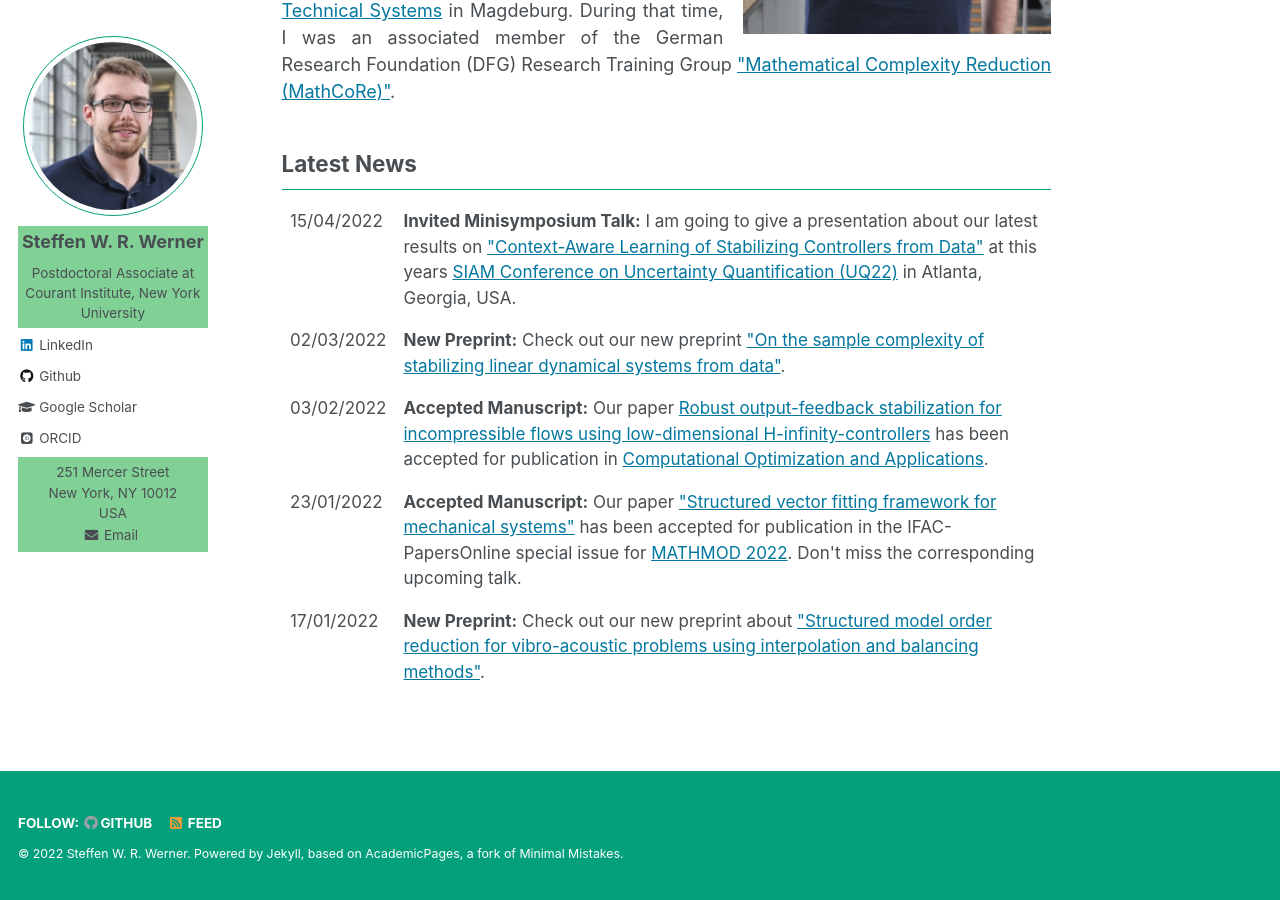
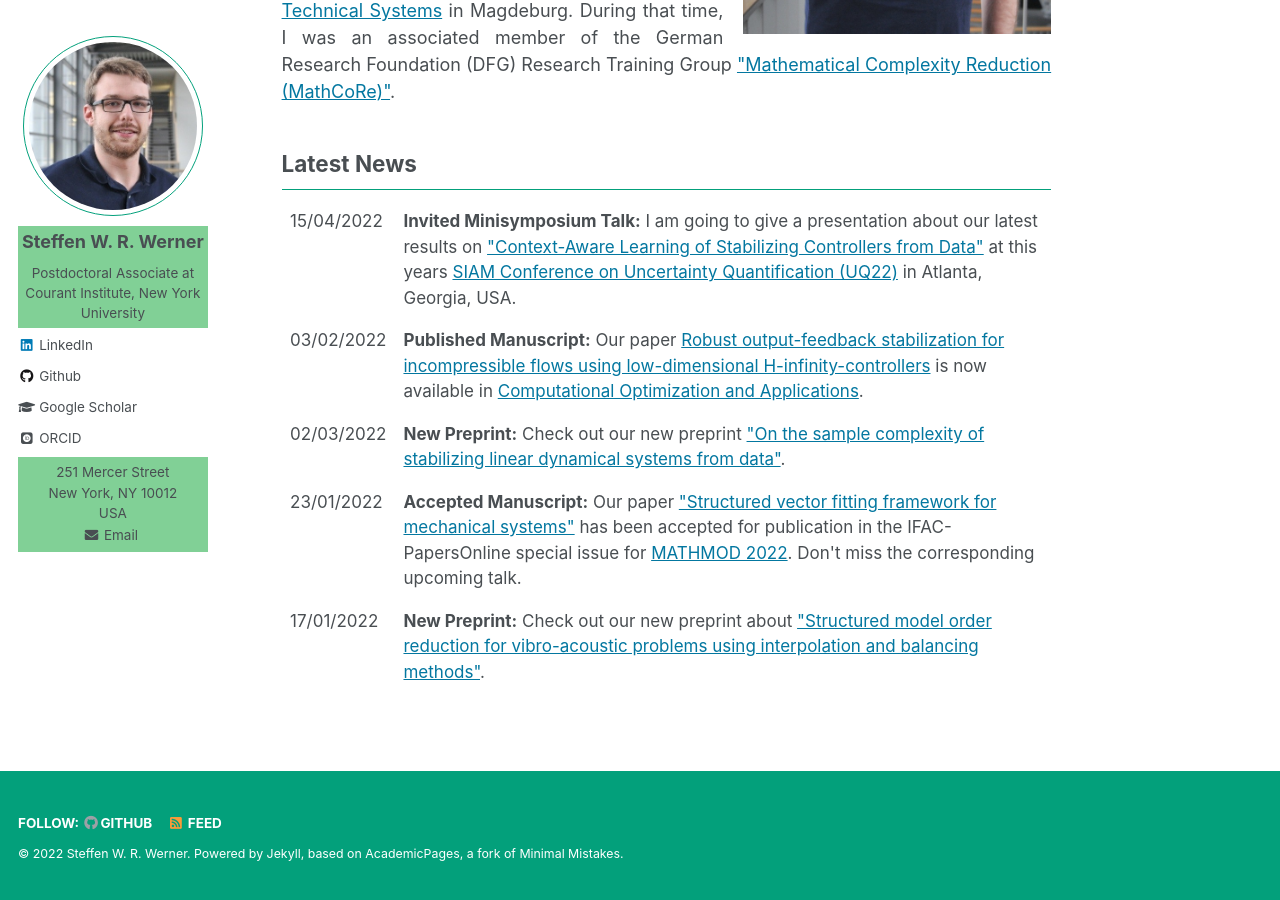
Before and after one commit to ninsteve/ninsteve.github.io, a Jekyll site: the page built from _pages/about.md, in a window 1280 px wide and 900 px high, scrolled down 501 px. Built offline with Jekyll 4.4.1, drawn with Linux system fonts in a browser that asks for light colours; some web fonts are replaced.

Commit message:
Updated news part.

```diff
--- a/_pages/about.md
+++ b/_pages/about.md
@@ -47,25 +47,25 @@ href="https://www.mathcore.ovgu.de/">"Mathematical Complexity Reduction
     </td>
   </tr>
   <tr>
+    <td style="width:8%"> 03/02/2022 </td>
+    <td> <strong>Published Manuscript:</strong>
+      Our paper
+      <a target="blank_"
+      href="https://doi.org/10.1007/s10589-022-00359-x">Robust
+      output-feedback stabilization for incompressible flows using
+      low-dimensional H-infinity-controllers</a>
+      is now available in
+      <a target="blank_" href="https://www.springer.com/journal/10589">Computational
+      Optimization and Applications</a>.
+    </td>
+  </tr>
+  <tr>
     <td style="width:8%"> 02/03/2022 </td>
     <td> <strong>New Preprint:</strong>
       Check out our new preprint
       <a target="blank_" href="https://doi.org/10.48550/arXiv.2203.00474">"On
       the sample complexity of stabilizing linear dynamical systems from
       data"</a>.
-    </td>
-  </tr>
-  <tr>
-    <td style="width:8%"> 03/02/2022 </td>
-    <td> <strong>Accepted Manuscript:</strong>
-      Our paper
-      <a target="blank_"
-      href="https://doi.org/10.48550/arXiv.2111.06516">Robust
-      output-feedback stabilization for incompressible flows using
-      low-dimensional H-infinity-controllers</a>
-      has been accepted for publication in
-      <a target="blank_" href="https://www.springer.com/journal/10589">Computational
-      Optimization and Applications</a>.
     </td>
   </tr>
   <tr>
```
